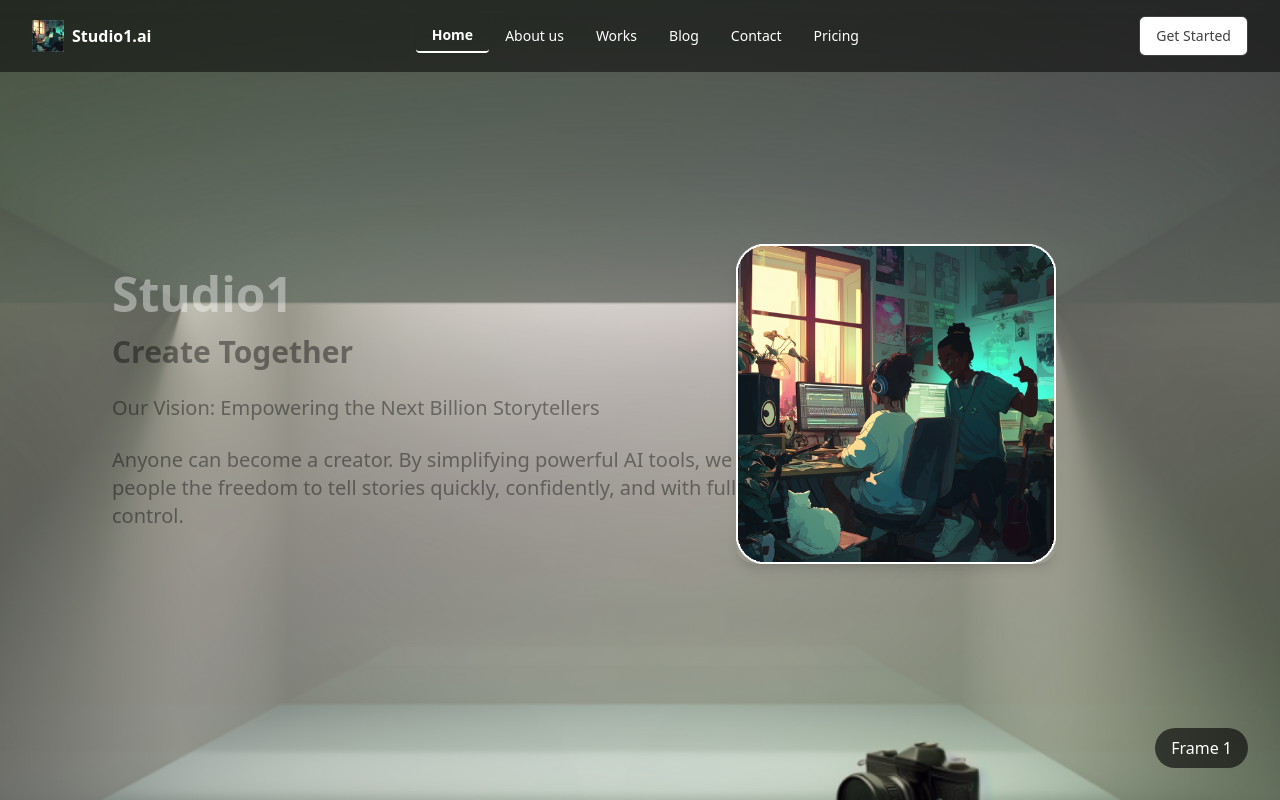
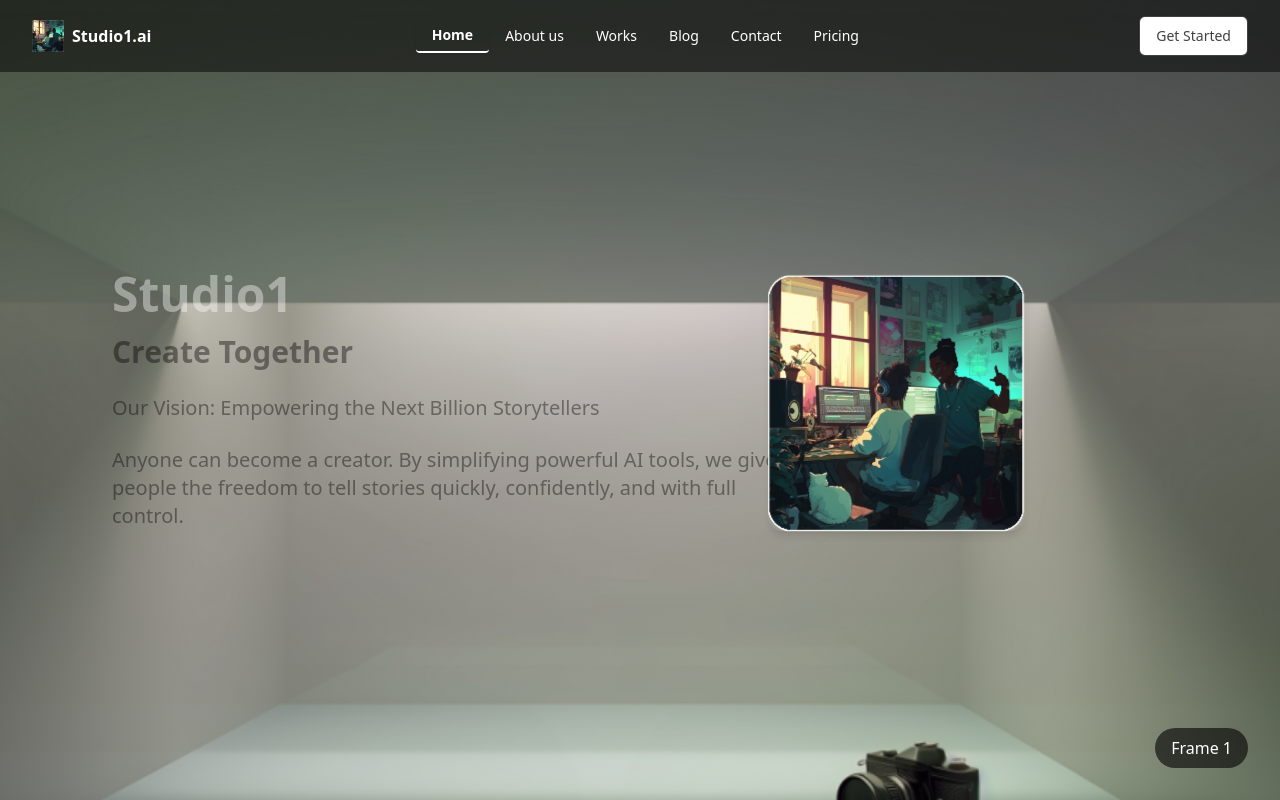
Before and after one commit to pihu-aims/landing-MVP, a Next.js app: page / in a window 1280 px wide. Shown: the top 800 px of the page. Built offline with nearby package versions, Linux system fonts and the light colour scheme.

Commit message:
Tweaked image scaling

```diff
--- a/components/layers/ImagesLayer.jsx
+++ b/components/layers/ImagesLayer.jsx
@@ -105,7 +105,7 @@ export default function ImagesLayer() {
                   height: 'auto',
                   transform: `
               translate(-50%, -50%)             /* Center the image */
-              scale(${image.scale * scaleMultiplier || 1})        /* Scale the image */
+              scale(${image.scale * (scaleMultiplier * 0.80) || 1})        /* Scale the image */
               ${isFrameTransition && currentFrame === index ? 'translateY(5px)' : ''}
             `,
                   opacity: currentFrame === (image.frame-1) ? 1 : 0,
```
